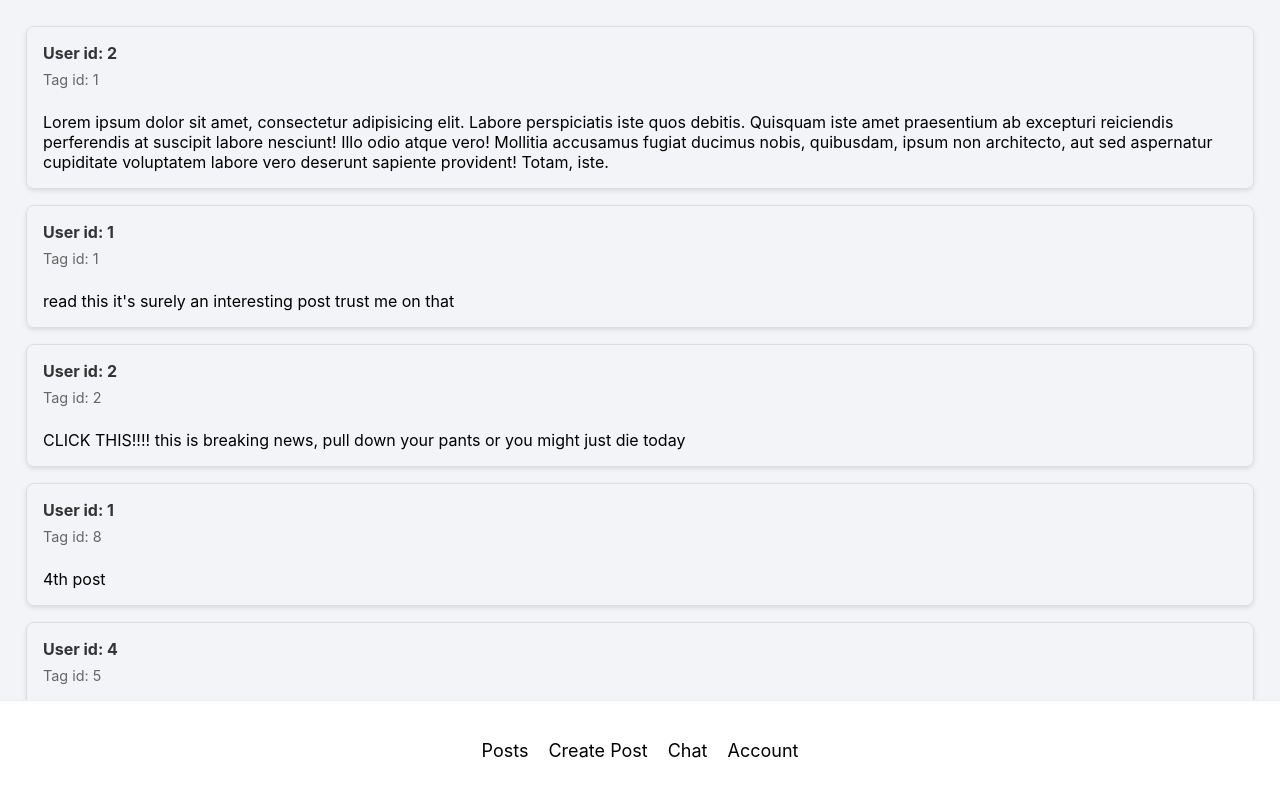
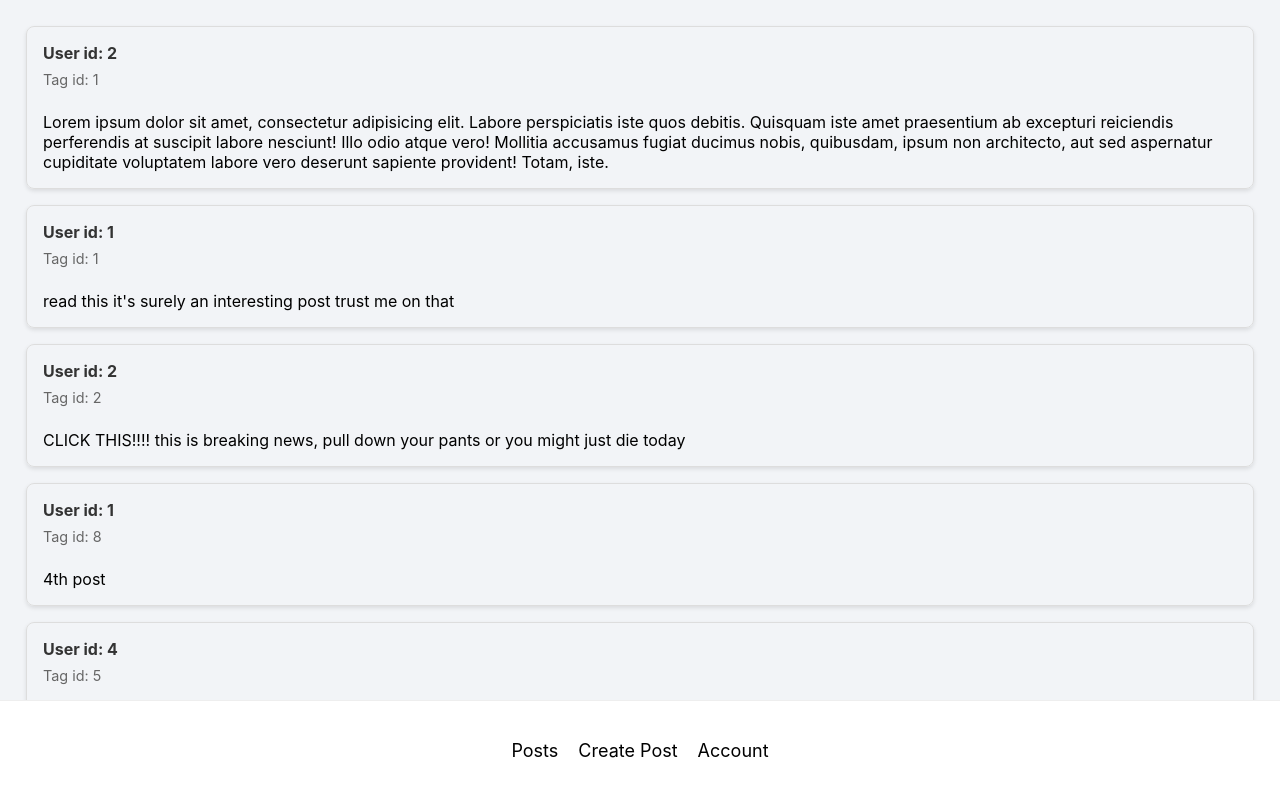
Before and after one commit to CageLJ/Stunnect, a React (Vite) app in the folder COEX-Stunnect/: page /posts in a window 1280 px wide. Shown: the top 796 px of the page. Built offline with nearby package versions, Linux system fonts and the light colour scheme; data requests are answered from the project's data file.

Commit message:
removed chat link from footer as that feature is a should and might not be finished

```diff
--- a/COEX-Stunnect/src/components/Footer.jsx
+++ b/COEX-Stunnect/src/components/Footer.jsx
@@ -8,7 +8,7 @@ export const Footer = () => {
             <nav className="navigation">
                 <NavLink to="/" className="link">Posts</NavLink>
                 <NavLink to="/posts/create" className="link">Create Post</NavLink>
-                <NavLink to="/chat" className="link">Chat</NavLink>
+                {/* <NavLink to="/chat" className="link">Chat</NavLink> */}
                 <NavLink to="/account" className="link">Account</NavLink>
             </nav>
         </footer>
```
